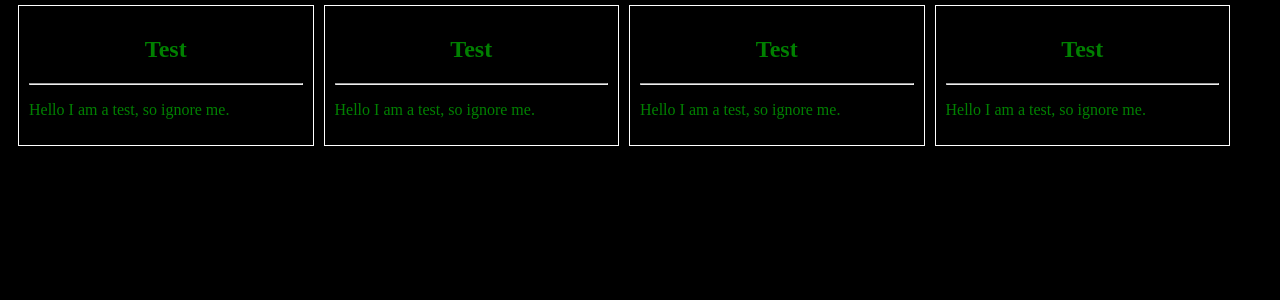
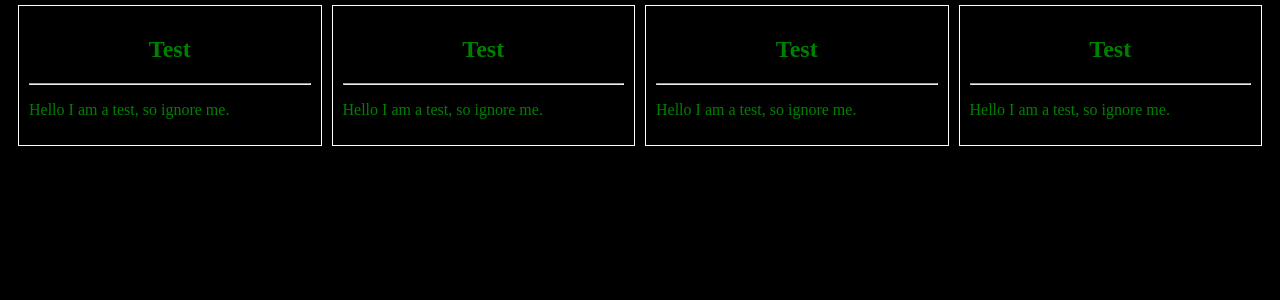
Before and after one commit to kmd286/kmd286.github.io, a PHP site: page / in a window 1280 px wide. Shown: the part 94-394 px from the top of the page. Run offline with PHP 8.4, Linux system fonts and the light colour scheme.

Commit message:
Update index.css

```diff
--- a/css/index.css
+++ b/css/index.css
@@ -19,18 +19,24 @@ h1, h2, h3, h4, h5, h6 {
   display: block-inline;
   float: left;
 }
+
+@media screen and (max-width: 500px) {
+  .box {
+    width: calc(100% - 32px);
+  }
+}
 @media screen and (max-width: 800px) {
   .box {
-    width: calc(50% - 40px);
+    width: calc(50% - 32px);
   }
 }
 @media screen and (min-width: 800px) {
   .box {
-    width: calc(33.33% - 40px);
+    width: calc(33.33% - 32px);
   }
 }
 @media screen and (min-width: 1000px) {
   .box {
-    width: calc(25% - 40px);
+    width: calc(25% - 32px);
   }
 }
```
